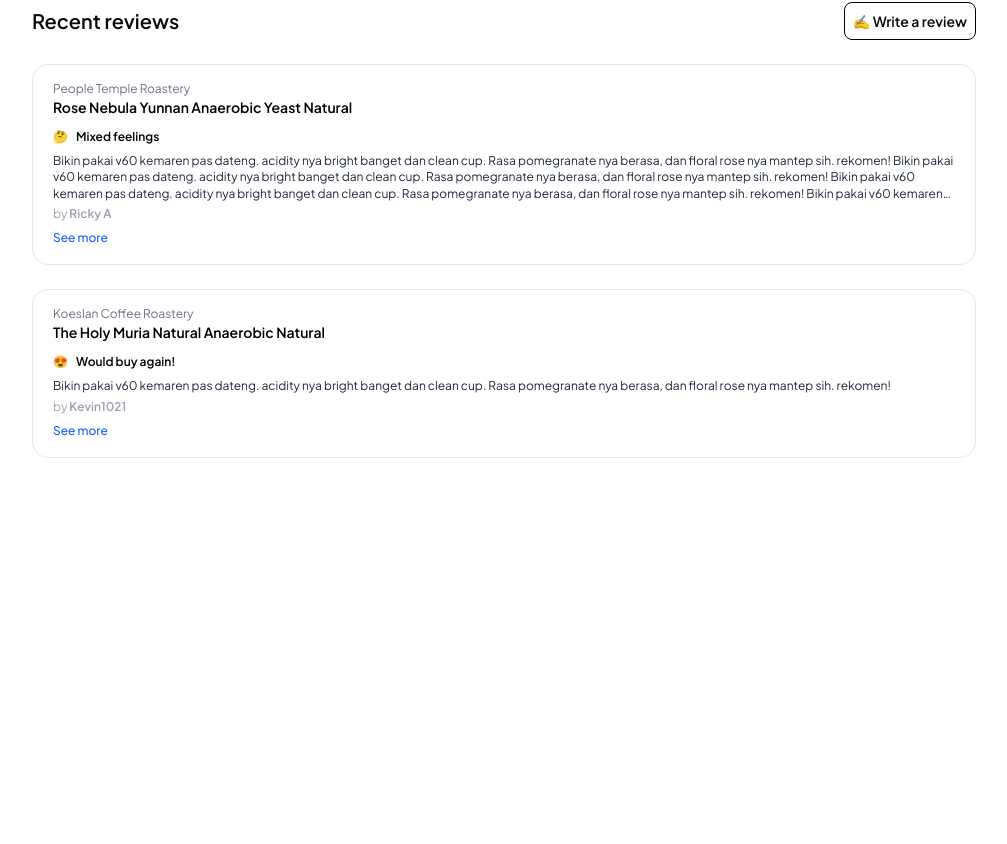
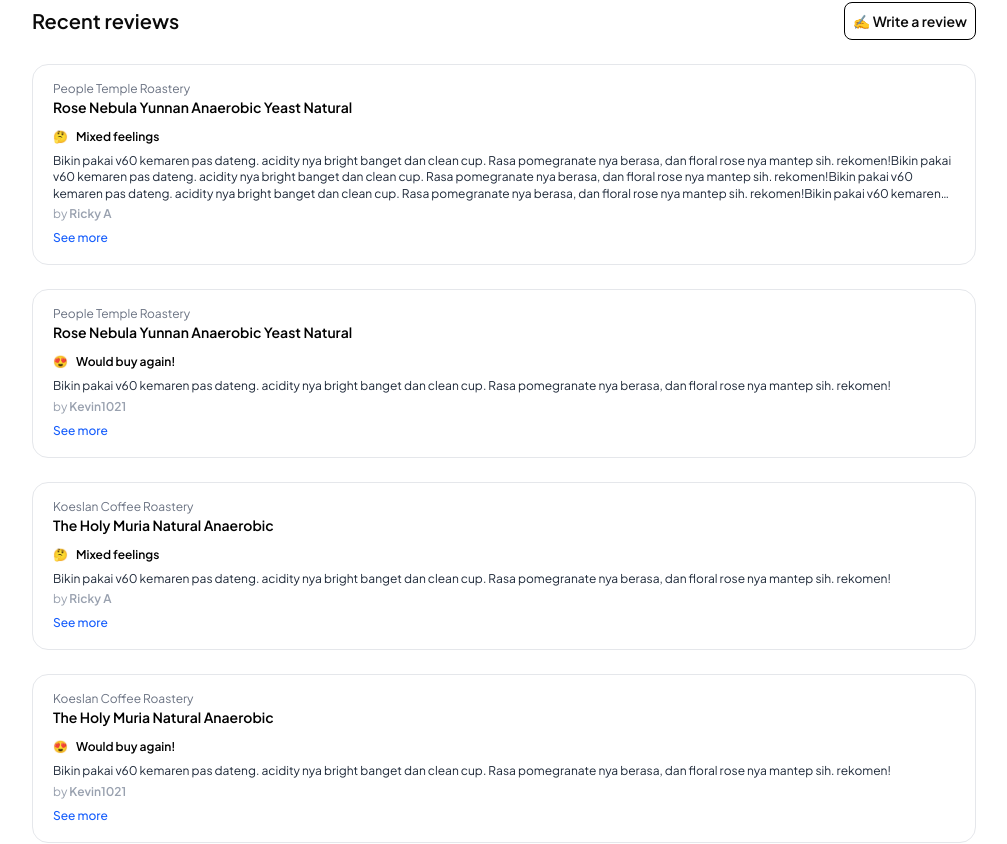
Before and after one commit to noahs10/roastr-site, a Next.js app: page / in a window 1280 px wide. Shown: the part 946-1790 px from the top of the page, without its empty margins (136-1143 px from the left). Before the commit the page ends 1444 px from the top, so only its background shows below. Built offline with nearby package versions, Linux system fonts and the light colour scheme.

Commit message:
fix slugs

```diff
--- a/src/app/bean/[slug]/page.tsx
+++ b/src/app/bean/[slug]/page.tsx
@@ -10,7 +10,8 @@ export async function generateStaticParams() {
 }
 
 export async function generateMetadata({ params }: { params: { slug: string } }) {
-  const bean = mockBeanData[params.slug as BeanSlug];
+    const { slug } = await params;
+    const bean = mockBeanData[slug as BeanSlug];
 
   if (!bean) {
     return {
@@ -29,7 +30,9 @@ export default async function BeanPage({
 }: {
   params: { slug: string };
 }) {
-  const bean = mockBeanData[params.slug as BeanSlug];
+  // const bean = mockBeanData[params.slug as BeanSlug];
+  const { slug } = await params;
+  const bean = mockBeanData[slug as BeanSlug];
 
   if (!bean) return notFound();
 
--- a/src/app/page.tsx
+++ b/src/app/page.tsx
@@ -9,7 +9,7 @@ import ReviewCard from "@/components/ReviewCard"
 import "keen-slider/keen-slider.min.css"
 import { useKeenSlider } from "keen-slider/react"
 import { beans } from "@/data/beans"
-import { reviews } from "@/data/reviews"
+import { mockBeanData } from "@/data/mockBeanData"
 
 //Top Beans keenSlider config
 export default function Home() {
@@ -36,6 +36,16 @@ export default function Home() {
     },
   },
   })
+
+// Mock reviews data
+  const reviews = Object.values(mockBeanData).flatMap((bean) =>
+    bean.reviews.map((review) => ({
+      roaster: bean.roaster,
+      bean: bean.name,
+      slug: bean.slug,
+      ...review,
+    }))
+  )
 
   return (
   <main >
--- a/src/data/mockBeanData.ts
+++ b/src/data/mockBeanData.ts
@@ -47,7 +47,7 @@ export const mockBeanData: Record<BeanSlug, Bean> = {
         emoji: "🤔",
         title: "Mixed feelings",
         content:
-          "Bikin pakai v60 kemaren pas dateng. acidity nya bright banget dan clean cup. Rasa pomegranate nya berasa, dan floral rose nya mantep sih. rekomen!",
+          "Bikin pakai v60 kemaren pas dateng. acidity nya bright banget dan clean cup. Rasa pomegranate nya berasa, dan floral rose nya mantep sih. rekomen!Bikin pakai v60 kemaren pas dateng. acidity nya bright banget dan clean cup. Rasa pomegranate nya berasa, dan floral rose nya mantep sih. rekomen!Bikin pakai v60 kemaren pas dateng. acidity nya bright banget dan clean cup. Rasa pomegranate nya berasa, dan floral rose nya mantep sih. rekomen!Bikin pakai v60 kemaren pas dateng. acidity nya bright banget dan clean cup. Rasa pomegranate nya berasa, dan floral rose nya mantep sih. rekomen!Bikin pakai v60 kemaren pas dateng. acidity nya bright banget dan clean cup. Rasa pomegranate nya berasa, dan floral rose nya mantep sih. rekomen!",
       },
       {
         user: "Kevin1021",
--- a/src/data/reviews.ts
+++ /dev/null
@@ -1,22 +0,0 @@
-export const reviews = [
-  {
-    roaster: "People Temple Roastery",
-    bean: "Rose Nebula Yunnan Anaerobic Yeast Natural",
-    slug: "rose-nebula-yunnan", // ✅ Add slug for dynamic linking
-    emoji: "🤔",
-    title: "Mixed feelings",
-    content:
-      "Bikin pakai v60 kemaren pas dateng. acidity nya bright banget dan clean cup. Rasa pomegranate nya berasa, dan floral rose nya mantep sih. rekomen! Bikin pakai v60 kemaren pas dateng. acidity nya bright banget dan clean cup. Rasa pomegranate nya berasa, dan floral rose nya mantep sih. rekomen! Bikin pakai v60 kemaren pas dateng. acidity nya bright banget dan clean cup. Rasa pomegranate nya berasa, dan floral rose nya mantep sih. rekomen! Bikin pakai v60 kemaren pas dateng. acidity nya bright banget dan clean cup. Rasa pomegranate nya berasa, dan floral rose nya mantep sih. rekomen! Bikin pakai v60 kemaren pas dateng. acidity nya bright banget dan clean cup. Rasa pomegranate nya berasa, dan floral rose nya mantep sih. rekomen!",
-    user: "Ricky A",
-  },
-  {
-    roaster: "Koeslan Coffee Roastery",
-    bean: "The Holy Muria Natural Anaerobic Natural",
-    slug: "holy-muria-natural", // ✅ Add slug for dynamic linking
-    emoji: "😍",
-    title: "Would buy again!",
-    content:
-      "Bikin pakai v60 kemaren pas dateng. acidity nya bright banget dan clean cup. Rasa pomegranate nya berasa, dan floral rose nya mantep sih. rekomen!",
-    user: "Kevin1021",
-  },
-]
```
